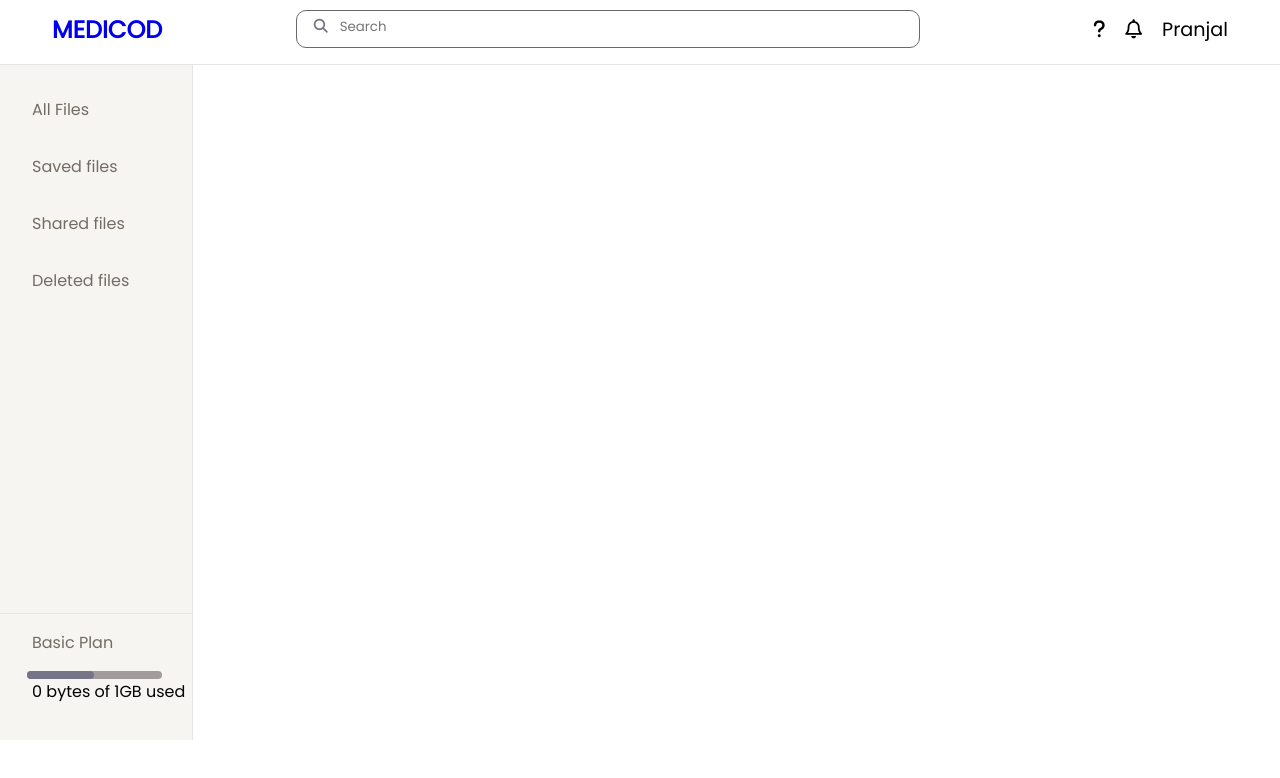
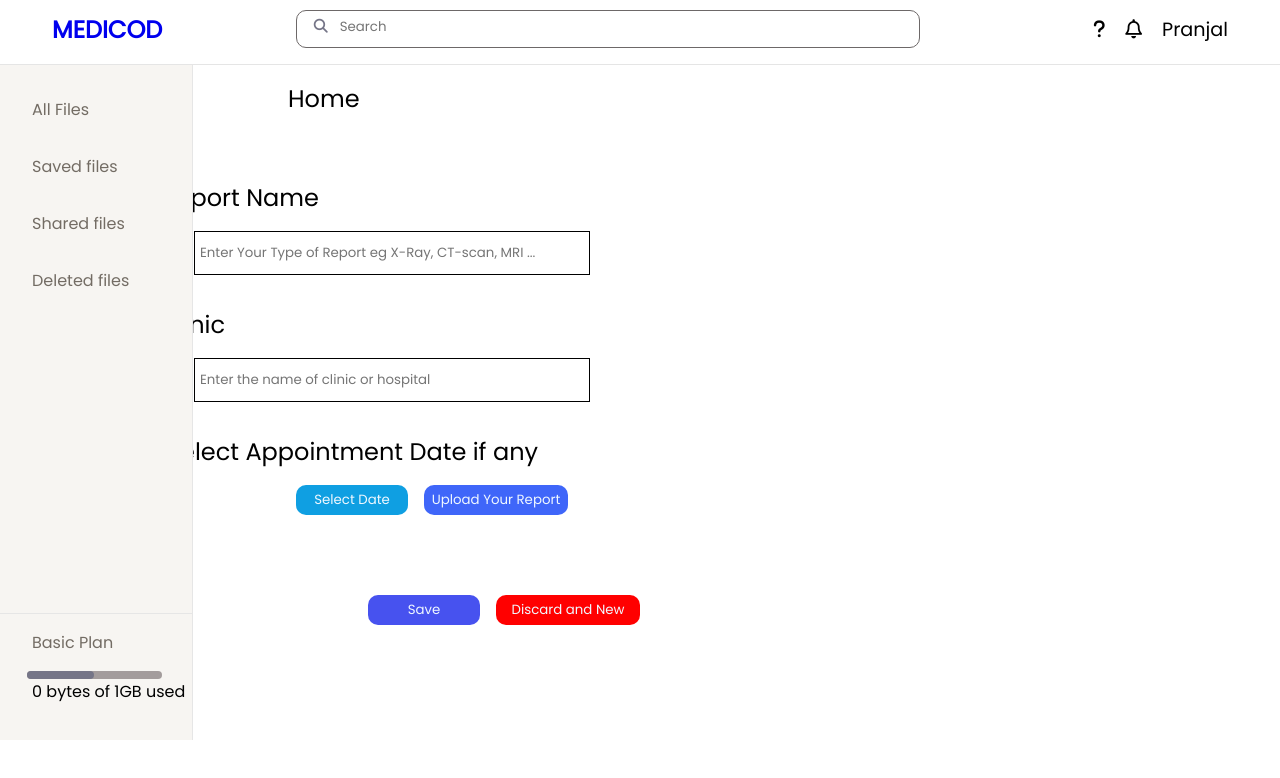
Before and after one commit to PRANJALRANA11/MEDICOD, a React (Create React App) app in the folder frontend/medi-records/: page /Dashboard in a window 1280 px wide. Shown: the top 778 px of the page. Built offline with nearby package versions, Linux system fonts and the light colour scheme; a web font is replaced by a local one.

Commit message:
making-home-compo-dash-front
Signed-off-by: PRANJALRANA11 <pranajlrana1235@gmail.com>

```diff
--- /dev/null
+++ b/frontend/medi-records/src/Components/Dashboard/Main.js
@@ -0,0 +1,37 @@
+import React from 'react'
+import  '../../Styles/Dash-styles/Main.css'
+
+export default function Main() {
+  return (
+    <div className='Home_Dash'>
+      <div className='Heading'>
+        Home
+      </div>
+        <label style={{marginRight:"50rem"}}>Report Name</label>
+      <div className='Report_Title'>
+        <input type='text' className='Report_input' placeholder='Enter Your Type of Report eg X-Ray, CT-scan, MRI ...'></input>
+      </div>
+        <label style={{marginRight:"56rem"}}>Clinic</label>
+      <div className='Clinic_Title'>
+        <input type='text' className='Report_input' placeholder='Enter the name of clinic or hospital'></input>
+      </div>
+        <label style={{marginRight:"36rem"}}>Select Appointment Date if any</label>
+      <div className='Appointment'>
+        <div>
+            <button>Select Date</button>
+        </div>
+        <div>
+            <button className='Save_doc_button' style={{width:"9rem",backgroundColor:"#3f66f9"}}>Upload Your Report</button>
+        </div>
+      </div>
+      <div className='Upload_doc'>
+
+      </div>
+      <div className='Save_doc'>
+        <button className='Save_doc_button'>Save</button>
+        <button className='Save_doc_button' style={{width:"9rem",backgroundColor:"red"}}>Discard and New</button>
+      </div>
+
+    </div>
+  )
+}
--- a/frontend/medi-records/src/Components/Dashboard/Navbar_Dash.js
+++ b/frontend/medi-records/src/Components/Dashboard/Navbar_Dash.js
@@ -3,6 +3,7 @@ import '../../Styles/Dash-styles/Navbar_Dash.css'; // Import the CSS file for th
 import { Link } from 'react-router-dom';
 const Navbar_Dash = () => {
   return (
+    <>
     <nav className="navbar_dash">
       <div className="container_dash">
         <div className="navbar-brand_dash">
@@ -34,6 +35,7 @@ const Navbar_Dash = () => {
         </ul>
       </div>
     </nav>
+    </>
   );
 };
 
--- a/frontend/medi-records/src/Components/Dashboard/Right_Dash.js
+++ b/frontend/medi-records/src/Components/Dashboard/Right_Dash.js
@@ -1,8 +1,16 @@
 import React from 'react'
 import '../../Styles/Dash-styles/Right_Dash.css'; // Import the CSS file for the Right_Dash component
 import ProgressBar from './ProgressBar';
+import Main from './Main';
 export default function Right_Dash() {
+
+    const Handle_click_All_files = () => {
+
+    }
+
   return (
+    <>
+        <Main/>
         <div className='Side_bar_right'>
             <div className='right-content'>
                 <p>All Files</p>
@@ -23,7 +31,7 @@ export default function Right_Dash() {
                 </div>
                 <span>0 bytes of 1GB used</span>
             </div>
-
         </div>
+    </>
   )
 }
--- a/frontend/medi-records/src/Pages/Dashboard.js
+++ b/frontend/medi-records/src/Pages/Dashboard.js
@@ -2,7 +2,6 @@ import React from 'react'
 import Navbar_Dash from '../Components/Dashboard/Navbar_Dash'
 import { Route, Routes } from 'react-router-dom';
 import Right_Dash from '../Components/Dashboard/Right_Dash';
-
 export default function Dashboard() {
   return (
     <div>
--- /dev/null
+++ b/frontend/medi-records/src/Styles/Dash-styles/Main.css
@@ -0,0 +1,61 @@
+.Heading{
+    font-size: 1.5rem;
+    font-family: poppins;
+    color: #000000;
+    text-align: left;
+    margin-left: 18rem;
+    margin-top: 1rem;
+    margin-bottom: 4rem;
+}
+.Home_Dash label{
+    font-size: 1.5rem;
+    font-family: poppins;
+    color: #000000;
+}
+.Report_input{
+   width: 30%;
+   height: 2rem;
+   border:1px solid #000000;
+   margin-top: 1rem;
+   margin-right: 31rem;
+   margin-bottom: 2rem;
+   font-family: poppins;
+   padding: 5px;
+}
+.Appointment{
+    display: flex;
+    margin-left: 18.5rem;
+}
+.Appointment button{
+    background-color: #0f9fe2;
+    font-family: poppins;
+    padding: 5px;
+    color: aliceblue;
+    border-radius: 10px;
+    width: 7rem;
+    border: none;
+    margin-right:1rem;
+    margin-top: 1rem;
+}
+.Appointment button:hover{
+    cursor: pointer;
+    box-shadow: rgba(0, 0, 0, 0.15) 1.95px 1.95px 2.6px;
+}
+.Save_doc{
+    margin-right:16rem;
+}
+.Save_doc_button{
+    background-color: #4752ef;
+    font-family: poppins;
+    padding: 5px;
+    color: aliceblue;
+    border-radius: 10px;
+    width: 7rem;
+    border: none;
+    margin-right:1rem;
+    margin-top: 5rem;
+}
+.Save_doc_button:hover{
+    cursor: pointer;
+    box-shadow: rgba(0, 0, 0, 0.15) 1.95px 1.95px 2.6px;
+}
--- a/frontend/medi-records/src/Styles/Dash-styles/Right_Dash.css
+++ b/frontend/medi-records/src/Styles/Dash-styles/Right_Dash.css
@@ -5,6 +5,7 @@
     border-right: 1px solid #e6e6e6;
     text-align: left;
     position: fixed;
+    top: 65px;
 }
 
 .Side_bar_right .right-content{
```
Also changed, not shown: 1 other file (tests, documents, lock files or other folders). Lines whose indentation alone changed are shown as unchanged.
